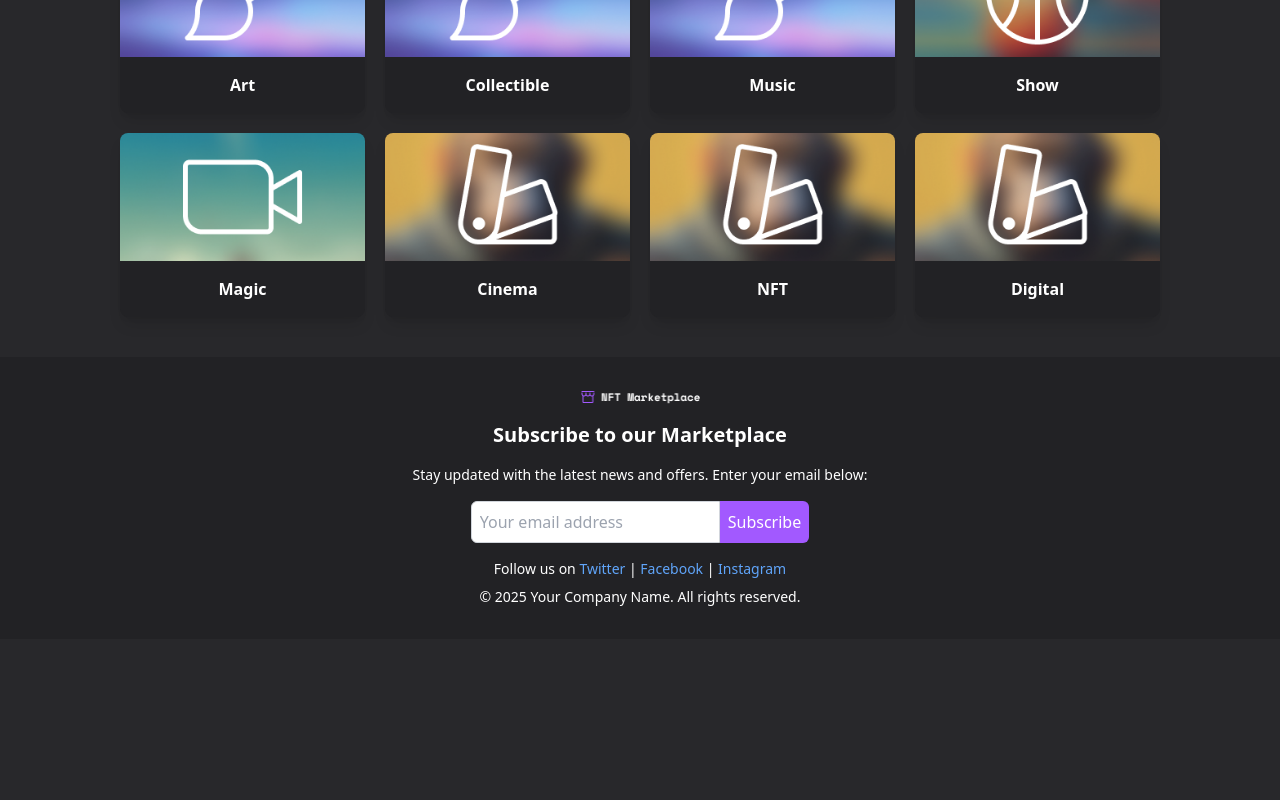
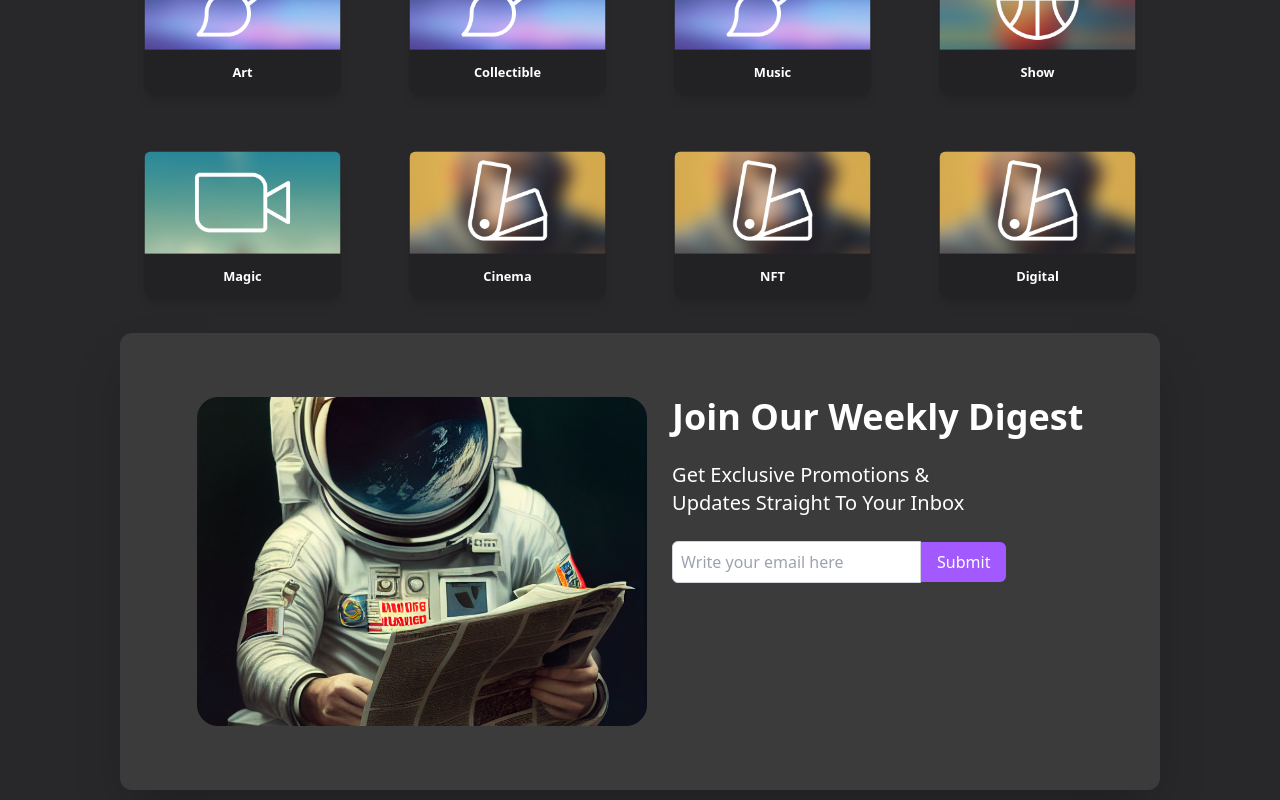
Before and after one commit to Pawan2061/nftmarketFE, a Next.js app: page /marketplace in a window 1280 px wide. Shown: the part 660-1460 px from the top of the page. Before the commit the page ends 1299 px from the top, so only its background shows below. Built offline with nearby package versions, Linux system fonts and the light colour scheme.

Commit message:
feat: categories done

```diff
--- a/components/Artist.tsx
+++ b/components/Artist.tsx
@@ -9,6 +9,7 @@ import { useEffect, useState, useRef } from "react";
 
 export default function Artist() {
   const [isVisible, setIsVisible] = useState(false);
+  const [showAll, setShowAll] = useState(false);
   const sectionRef = useRef(null);
 
   useEffect(() => {
@@ -74,11 +75,11 @@ export default function Artist() {
         </div>
       </div>
 
-      <div className="grid grid-cols-1 sm:grid-cols-2 md:grid-cols-3 lg:grid-cols-4 gap-6">
-        {cards.map((card) => (
+      <div className="grid grid-cols-2 gap-6 md:grid-cols-3 lg:grid-cols-4">
+        {cards.slice(0, showAll ? cards.length : 4).map((card) => (
           <motion.div
             key={card.id}
-            className="bg-[#1a1a1a] p-4 rounded-lg shadow-lg flex flex-col items-center relative w-64"
+            className="bg-[#1a1a1a] p-4 rounded-lg shadow-lg flex flex-col items-center relative w-full"
             initial={{ opacity: 0, scale: 0.9, rotate: -5 }}
             animate={{ opacity: 1, scale: 1, rotate: 0 }}
             exit={{ opacity: 0, scale: 0.9, rotate: 5 }}
@@ -114,6 +115,17 @@ export default function Artist() {
           </motion.div>
         ))}
       </div>
+
+      {!showAll && (
+        <div className="flex justify-center mt-4">
+          <button
+            onClick={() => setShowAll(true)}
+            className="bg-[#A259FF] text-white px-6 py-2 rounded-lg hover:bg-[#9e5bf7] transition duration-300"
+          >
+            Show More Artists
+          </button>
+        </div>
+      )}
     </motion.section>
   );
 }
--- a/components/Navbar.tsx
+++ b/components/Navbar.tsx
@@ -22,13 +22,16 @@ export default function Navbar() {
       exit={{ opacity: 0, y: -20 }}
       transition={{ duration: 0.5 }}
     >
+      <Link href="/">
         <motion.div
           className="flex items-center"
           whileHover={{ scale: 1.05 }}
           transition={{ duration: 0.3 }}
         >
+          {" "}
           <Image src={logo} alt="Company Logo" width={150} height={50} />
         </motion.div>
+      </Link>
       <div className="hidden md:flex items-center space-x-4 font-semibold font-sans">
         <Link href="/marketplace" className="text-[#f5f5f5] drop-shadow-lg">
           Marketplace Ranking
--- a/components/categories.tsx
+++ b/components/categories.tsx
@@ -1,27 +1,63 @@
 import { categories } from "@/utils/categories";
-import { motion } from "framer-motion";
+import { motion, useAnimation } from "framer-motion";
 import Image from "next/image";
+import { useEffect, useState } from "react";
 
 export default function Categories() {
+  const controls = useAnimation();
+  const [email, setEmail] = useState("");
+
+  useEffect(() => {
+    const handleScroll = () => {
+      const categorySection = document.getElementById("categories");
+      if (categorySection) {
+        const { top } = categorySection.getBoundingClientRect();
+        if (top < window.innerHeight) {
+          controls.start({ opacity: 1, y: 0 });
+        } else {
+          controls.start({ opacity: 0, y: 20 });
+        }
+      }
+    };
+
+    window.addEventListener("scroll", handleScroll);
+    return () => {
+      window.removeEventListener("scroll", handleScroll);
+    };
+  }, [controls]);
+
+  const handleSubmit = (e: any) => {
+    e.preventDefault();
+    console.log("Email submitted:", email);
+  };
+
   return (
-    <div className="w-full px-10">
-      <h4 className="text-[#FFFFFF] font-sans font-bold text-2xl">
+    <div className="w-full px-4 md:px-10" id="categories">
+      <h4 className="text-[#FFFFFF] font-sans font-bold text-2xl text-center md:text-left">
         Browse Categories
       </h4>
-      <div className="grid grid-cols-2 md:grid-cols-4 lg:grid-cols-4 gap-5 mt-5">
+      <div className="grid grid-cols-2 sm:grid-cols-3 md:grid-cols-4 gap-5 mt-5">
         {categories.map((category, index) => (
           <motion.div
             key={index}
-            className="bg-[#222225] rounded-lg shadow-lg flex flex-col transition-transform duration-300"
+            className="bg-[#222225] rounded-xl shadow-lg flex flex-col transition-transform duration-300"
             initial={{ opacity: 0, scale: 0.8, y: 20 }}
-            animate={{ opacity: 1, scale: 1, y: 0 }}
+            animate={controls}
             exit={{ opacity: 0, scale: 0.8, y: 20 }}
             transition={{ duration: 0.3, ease: "linear" }}
             whileHover={{
-              scale: 1.1,
+              scale: 1.05,
               backgroundColor: "#333333",
               boxShadow: "0 10px 20px rgba(0, 0, 0, 0.5)",
             }}
+          >
+            <motion.div
+              className="relative"
+              whileHover={{
+                scale: 1.1,
+                boxShadow: "0 0 20px rgba(255, 255, 255, 0.5)",
+              }}
+              transition={{ duration: 0.3 }}
             >
               <Image
                 src={category.image}
@@ -30,12 +66,54 @@ export default function Categories() {
                 height={300}
                 className="rounded-t-lg object-cover w-full h-32"
               />
+              <motion.div className="absolute inset-0 bg-black bg-opacity-50 flex items-center justify-center opacity-0 hover:opacity-100 transition-opacity duration-300">
+                <h5 className="text-white text-lg font-semibold">
+                  {category.title}
+                </h5>
+              </motion.div>
+            </motion.div>
             <div className="p-4 flex-1 flex flex-col justify-center items-center">
               <h5 className="text-[#FFFFFF] font-semibold">{category.title}</h5>
             </div>
           </motion.div>
         ))}
       </div>
+
+      <motion.div
+        className="rounded-xl shadow-2xl h-full flex flex-col md:flex-row   justify-around px-4 md:px-16 py-16 my-4 bg-[#3B3B3B]"
+        initial={{ opacity: 0, y: 20 }}
+        animate={{ opacity: 1, y: 0 }}
+        exit={{ opacity: 0, y: 20 }}
+        transition={{ duration: 0.5 }}
+      >
+        <Image src="/astronaut.png" alt="astronaut" width={450} height={350} />
+        <div className="max-w-xl space-y-6 text-[#FFFFFF]">
+          <h1 className="text-4xl font-sans font-semibold">
+            Join Our Weekly Digest
+          </h1>
+          <h1 className="max-w-xs text-xl font-sans">
+            Get Exclusive Promotions & Updates Straight To Your Inbox
+          </h1>
+          <div className="flex items-center">
+            <motion.input
+              type="email"
+              placeholder="Write your email here"
+              value={email}
+              onChange={(e) => setEmail(e.target.value)}
+              className="p-2 rounded-l-md border border-gray-300 bg-white text-black transition duration-300"
+              required
+              whileFocus={{ scale: 1.05 }}
+            />
+            <motion.button
+              onClick={handleSubmit}
+              className="bg-[#A259FF] text-white px-4 py-2 rounded-r-md hover:bg-[#9e5bf7] transition duration-300"
+              whileHover={{ scale: 1.05 }}
+            >
+              Submit
+            </motion.button>
+          </div>
+        </div>
+      </motion.div>
     </div>
   );
 }
```
Also changed, not shown: public/astronaut.png (added). Lines whose indentation alone changed are shown as unchanged.
